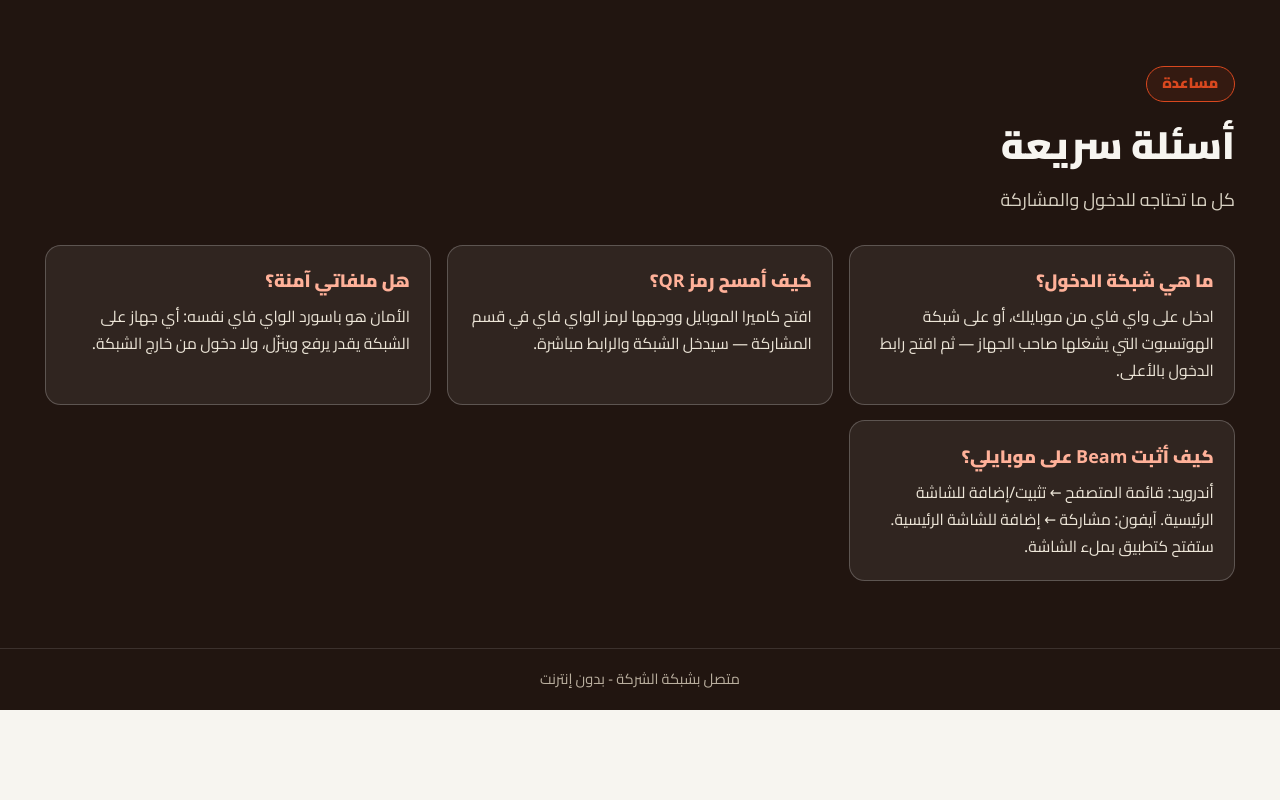
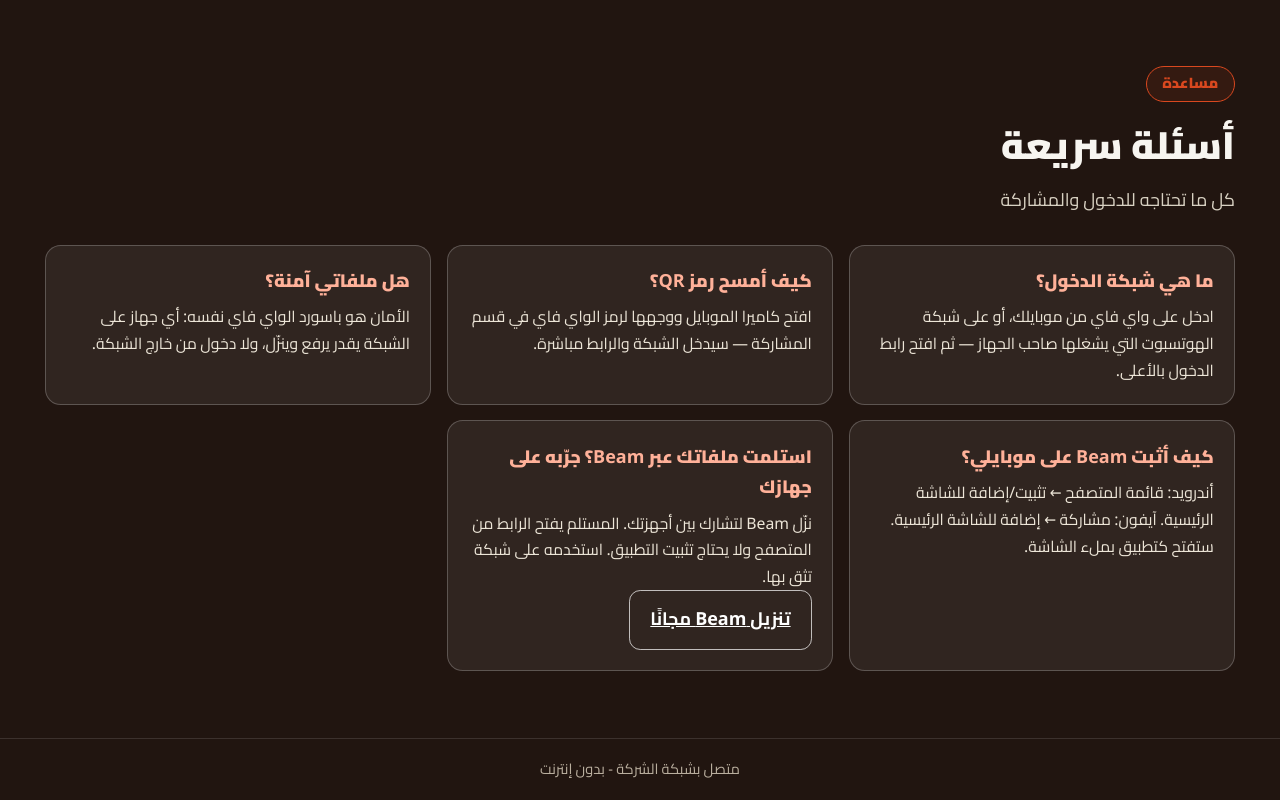
Before and after one commit to omdaral/beam-fileshare, a plain HTML site: page goserver/web/index.html in a window 1280 px wide. Shown: the part 3254-4054 px from the top of the page. Before the commit the page ends 3964 px from the top, so only its background shows below. Drawn offline with Linux system fonts and the light colour scheme; no server answers; files whose address does not match are found by name.

Commit message:
Add in-app Beam sharing referral CTA (#1)
Co-authored-by: AhmedFaseh <AhmedFaseh@users.noreply.github.com>

```diff
--- a/goserver/web/app/i18n.js
+++ b/goserver/web/app/i18n.js
@@ -60,6 +60,7 @@ help1_t:"ما هي شبكة الدخول؟",help1_d:"ادخل على واي فا
 help2_t:"كيف أمسح رمز QR؟",help2_d:"افتح كاميرا الموبايل ووجهها لرمز الواي فاي في قسم المشاركة — سيدخل الشبكة والرابط مباشرة.",
 help3_t:"هل ملفاتي آمنة؟",help3_d:"الأمان هو باسورد الواي فاي نفسه: أي جهاز على الشبكة يقدر يرفع وينزّل، ولا دخول من خارج الشبكة.",
 help4_t:"كيف أثبت Beam على موبايلي؟",help4_d:"أندرويد: قائمة المتصفح ← تثبيت/إضافة للشاشة الرئيسية. آيفون: مشاركة ← إضافة للشاشة الرئيسية. ستفتح كتطبيق بملء الشاشة.",
+grow_title:"استلمت ملفاتك عبر Beam؟ جرّبه على جهازك",grow_body:"نزّل Beam لتشارك بين أجهزتك. المستلم يفتح الرابط من المتصفح ولا يحتاج تثبيت التطبيق. استخدمه على شبكة تثق بها.",grow_link:"تنزيل Beam مجانًا",
 default_lang_note:"تطبق اللغة على الزوار الجدد فور حفظها. لغتك الحالية تتغير فوراً من القائمة.",
 folder_up:"ارفع مجلدًا كاملًا",folder_note:"المجلد يترفع مباشرة بنفس محتوياته وشكله — بدون أي ضغط — وكل ملف بجلسة مستقلة قابلة للاستكمال",
 folder_empty:"لا توجد ملفات صالحة في هذا المجلد.",folder_too_many:"تعذر تجهيز المجلد — حاول مجددًا.",
@@ -179,6 +180,7 @@ help1_t:"Which network do I join?",help1_d:"Join the Wi-Fi from your phone, or t
 help2_t:"How do I scan the QR?",help2_d:"Open your phone camera and point it at the Wi-Fi code in the share section — it joins the network and link directly.",
 help3_t:"Are my files safe?",help3_d:"The Wi-Fi password is the security: any device on the network can upload and download, and nobody outside can join.",
 help4_t:"How do I install Beam on my phone?",help4_d:"Android: browser menu → Install / Add to Home screen. iPhone: Share → Add to Home Screen. It opens full-screen like an app.",
+grow_title:"Received files with Beam? Try it on your device",grow_body:"Download Beam to share between your own devices. Recipients only need a browser. Use Beam on a network you trust.",grow_link:"Download Beam free",
 default_lang_note:"Applies to new visitors once saved. Your current view changes instantly from the menu.",
 folder_up:"Upload a full folder",folder_note:"The folder uploads directly with its contents and structure — no compression — each file in its own resumable session",
 folder_empty:"No valid files in this folder.",folder_too_many:"Could not prepare the folder — retry.",
--- a/goserver/web/index.html
+++ b/goserver/web/index.html
@@ -221,6 +221,7 @@
 <div class="help-card"><h3 data-i18n="help2_t">كيف أمسح رمز QR؟</h3><p data-i18n="help2_d">افتح كاميرا الموبايل ووجهها لرمز الواي فاي في قسم المشاركة — سيدخل الشبكة والرابط مباشرة.</p></div>
 <div class="help-card"><h3 data-i18n="help3_t">هل ملفاتي آمنة؟</h3><p data-i18n="help3_d">الأمان هو باسورد الواي فاي نفسه: أي جهاز على الشبكة يقدر يرفع وينزّل، ولا دخول من خارج الشبكة.</p></div>
 <div class="help-card"><h3 data-i18n="help4_t">كيف أثبت Beam على موبايلي؟</h3><p data-i18n="help4_d">أندرويد: قائمة المتصفح ← تثبيت/إضافة للشاشة الرئيسية. آيفون: مشاركة ← إضافة للشاشة الرئيسية. ستفتح كتطبيق بملء الشاشة.</p></div>
+<div class="help-card"><h3 data-i18n="grow_title">استلمت ملفاتك عبر Beam؟ جرّبه على جهازك</h3><p data-i18n="grow_body">نزّل Beam لتشارك بين أجهزتك. المستلم يفتح الرابط من المتصفح ولا يحتاج تثبيت التطبيق. استخدمه على شبكة تثق بها.</p><a class="btn btn-ghost" href="https://omdaral.github.io/beam-website/" target="_blank" rel="noopener" data-i18n="grow_link">تنزيل Beam مجانًا</a></div>
 </div>
 </div>
 </section>
```
